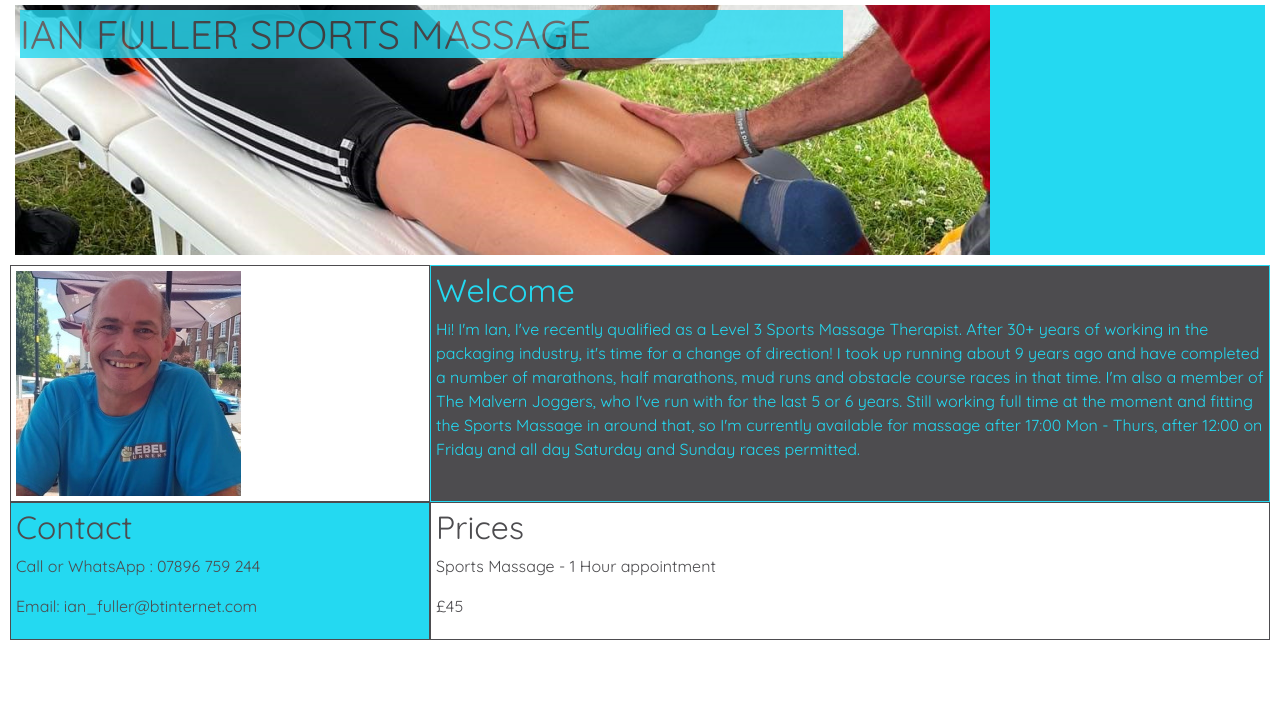
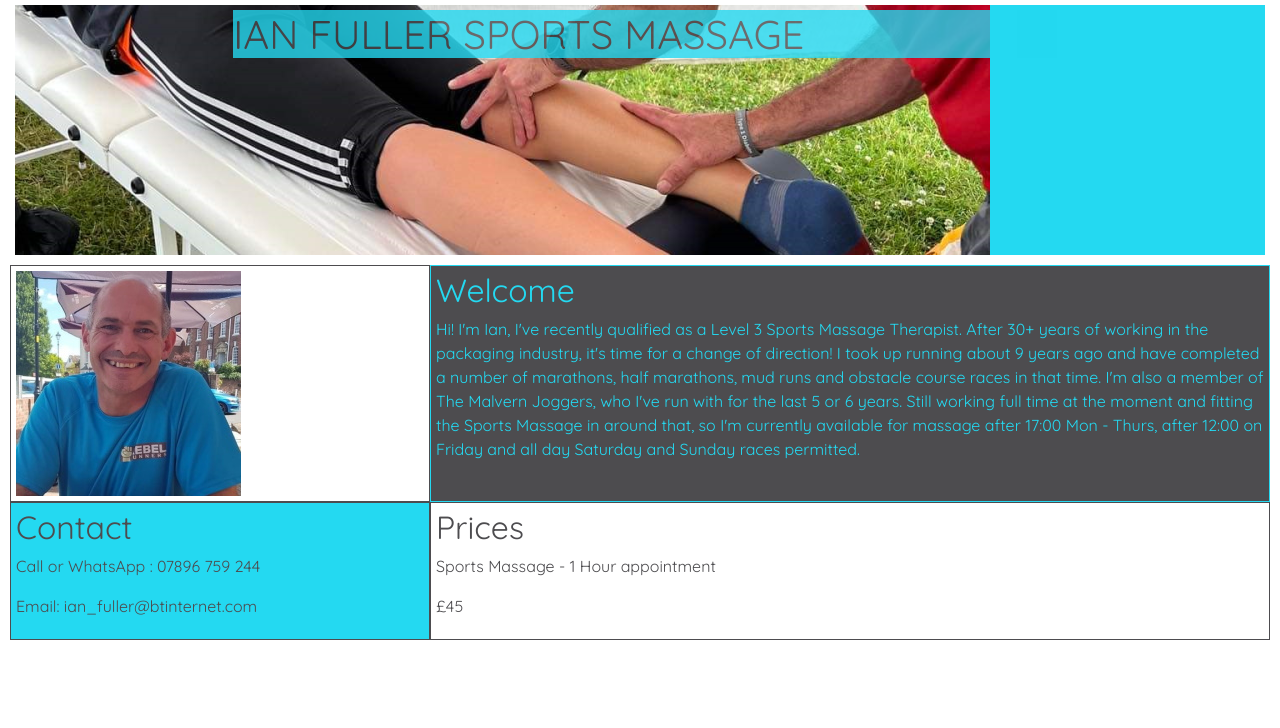
Before and after one commit to ccp84/bootstrap_fuller, a plain HTML site: page index.html in a window 1280 px wide. Shown: the top 728 px of the page. Drawn offline with nearby package versions, Linux system fonts and the light colour scheme.

Commit message:
style>add offset

```diff
--- a/index.html
+++ b/index.html
@@ -20,10 +20,8 @@
 <body class="container-fluid">
     <header>
         <div class="row">
-            <div class="col-md-8" id="banner">
+            <div class="col-md-8 offset-md-2" id="banner">
                 <h1>Ian Fuller Sports Massage</h1>
-            </div>
-            <div class="col-md-4">
             </div>
         </div>
     </header>
```
